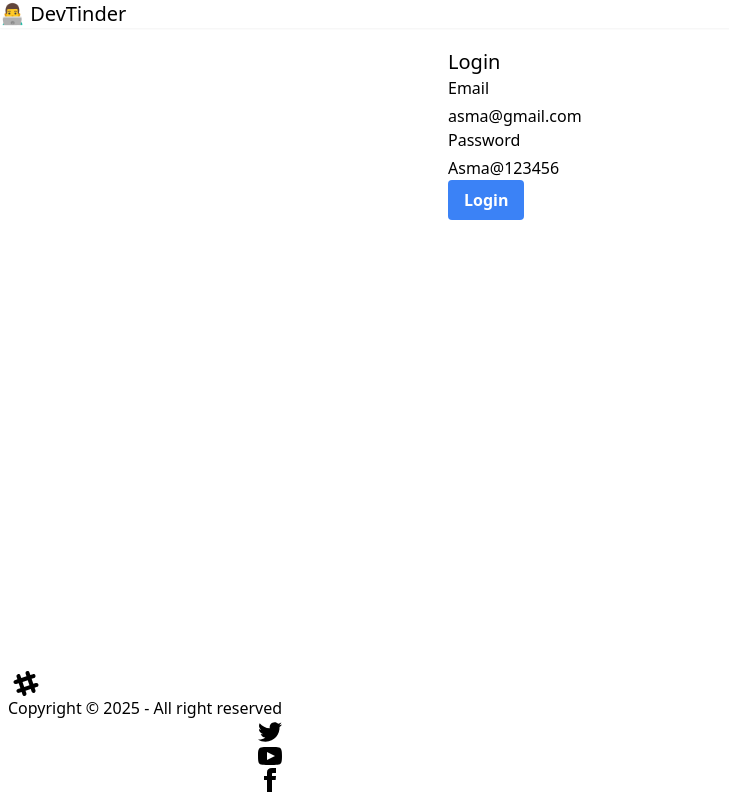
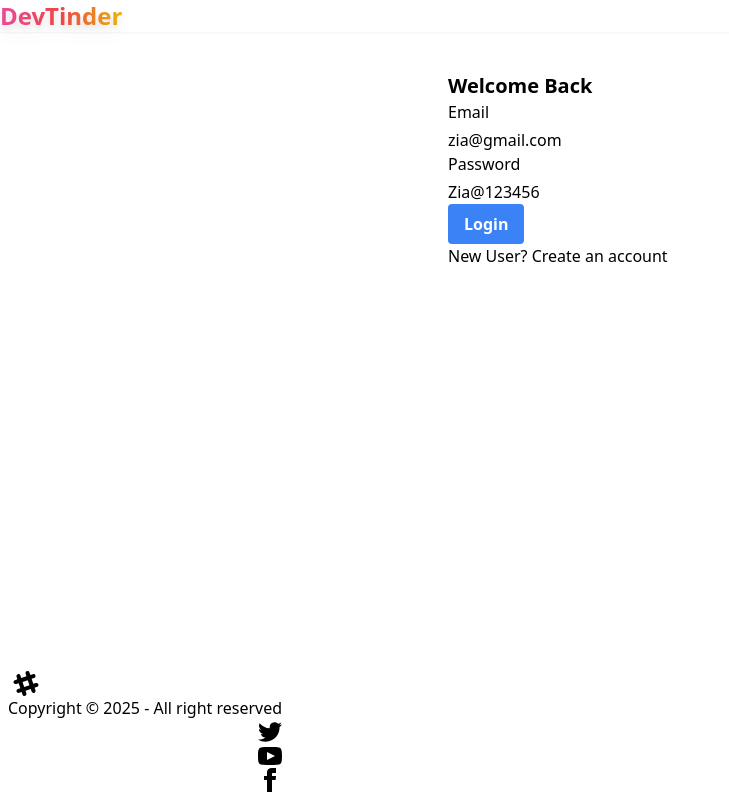
Before and after one commit to mohammadzia120/devTinder-fe, a React (Vite) app: page /login in a window 1280 px wide. Shown: the whole page, without its empty margins (0-729 px from the left). Built offline with nearby package versions, Linux system fonts and the light colour scheme.

Commit message:
bug fixes

```diff
--- a/index.html
+++ b/index.html
@@ -1,10 +1,10 @@
-<!doctype html>
+<!DOCTYPE html>
 <html lang="en">
   <head>
     <meta charset="UTF-8" />
     <link rel="icon" type="image/svg+xml" href="/vite.svg" />
     <meta name="viewport" content="width=device-width, initial-scale=1.0" />
-    <title>devtinder_frontend</title>
+    <title>DevTinder</title>
   </head>
   <body>
     <div id="root"></div>
--- a/src/components/Home.jsx
+++ b/src/components/Home.jsx
@@ -6,11 +6,20 @@
 
   return (
     <div className="flex flex-col items-center mt-10">
-      <h1 className="text-3xl font-bold mb-5">Welcome to DevTinder</h1>
+      <h1
+        className="text-4xl font-extrabold text-center mb-6
+  bg-gradient-to-r from-pink-500 via-red-500 to-yellow-500
+  bg-clip-text text-transparent drop-shadow-lg"
+      >
+        Welcome to DevTinder ❤️
+      </h1>
+      <h4 className="text-2xl  text-center font-bold mb-5">
+        Build by developer, for developer
+      </h4>
 
       {!user && (
-        <Link to="/login" className="btn btn-primary">
-          Login to continue
+        <Link to="/login" className="btn btn-primary my-5 px-10">
+          Login to continue...
         </Link>
       )}
     </div>
--- a/src/components/Login.jsx
+++ b/src/components/Login.jsx
@@ -6,11 +6,15 @@
 import { BASE_URL } from "../utils/constants";
 
 const Login = () => {
-  const [email, setEmail] = useState("asma@gmail.com");
-  const [password, setPassword] = useState("Asma@123456");
+  const [firstName, setFirstName] = useState("");
+  const [lastName, setLastName] = useState("");
+  const [isLoggedIn, setIsLoggedIn] = useState(true);
+  const [email, setEmail] = useState("zia@gmail.com");
+  const [password, setPassword] = useState("Zia@123456");
   const [error, setError] = useState("");
   const navigate = useNavigate();
   const dispatch = useDispatch();
+
   const handleLogin = async () => {
     try {
       const user = await axios.post(
@@ -26,15 +30,60 @@
       dispatch(addUser(user.data.data));
       navigate("/feed");
     } catch (err) {
-      console.log(err);
       setError(err.response.data.error || "Something went wrong!");
     }
   };
+  const handleSignUp = async () => {
+    try {
+      const user = await axios.post(
+        `${BASE_URL}/signup`,
+        { firstName, lastName, email, password },
+        { withCredentials: true }
+      );
+      console.log("userrrr", user);
+      dispatch(addUser(user.data.data));
+      return navigate("/profile");
+    } catch (err) {
+      console.log(err);
+      setError(err.response.data || "Something went wrong!");
+    }
+  };
+
   return (
-    <div className="flex justify-center my-5">
+    <div className="flex justify-center my-10">
       <div className="card card-border bg-base-300 w-96">
         <div className="card-body">
-          <h2 className="card-title justify-center text-xl">Login</h2>
+          <h2 className="card-title justify-center text-xl font-bold">
+            {!isLoggedIn ? "Create an account" : "Welcome Back"}
+          </h2>
+          {!isLoggedIn && (
+            <>
+              <div className="">
+                <fieldset className="fieldset">
+                  <legend className="fieldset-legend my-1">First Name</legend>
+                  <input
+                    type="text"
+                    className="input"
+                    placeholder="First Name"
+                    value={firstName}
+                    onChange={(e) => setFirstName(e.target.value)}
+                  />
+                </fieldset>
+              </div>
+              <div className="">
+                <fieldset className="fieldset">
+                  <legend className="fieldset-legend my-1">Last Name</legend>
+                  <input
+                    type="text"
+                    className="input"
+                    placeholder="Last Name"
+                    value={lastName}
+                    onChange={(e) => setLastName(e.target.value)}
+                  />
+                </fieldset>
+              </div>
+            </>
+          )}
           <div className="">
             <fieldset className="fieldset">
               <legend className="fieldset-legend my-1">Email</legend>
@@ -63,11 +112,21 @@
           <div className="card-actions justify-center">
             <button
               className="bg-blue-500 hover:bg-blue-700 text-white font-bold py-2 px-4 rounded"
-              onClick={handleLogin}
+              onClick={isLoggedIn ? handleLogin : handleSignUp}
             >
-              Login
+              {!isLoggedIn ? "Sign Up" : "Login"}
             </button>
           </div>
+          <p
+            className="cursor-pointer btn btn-link"
+            onClick={() => {
+              setIsLoggedIn(!isLoggedIn);
+            }}
+          >
+            {isLoggedIn
+              ? "New User? Create an account"
+              : "Already have an account? Login"}
+          </p>
         </div>
       </div>
     </div>
--- a/src/components/Navbar.jsx
+++ b/src/components/Navbar.jsx
@@ -4,7 +4,9 @@
 import { Link, useNavigate } from "react-router-dom";
 import { BASE_URL } from "../utils/constants";
 import { removeUser } from "../utils/userSlice";
-import { removeFeed } from "../utils/feedSlice";
+import { removeFeeds } from "../utils/feedSlice";
+import { removeConnections } from "../utils/connectionSlice";
+import { removeRequests } from "../utils/requestSlice";
 
 const Navbar = () => {
   const navigate = useNavigate();
@@ -14,8 +16,10 @@
     try {
       await axios.post(BASE_URL + "/logout", {}, { withCredentials: true });
       dispatch(removeUser());
-      dispatch(removeFeed());
-      return navigate("/login");
+      dispatch(removeFeeds());
+      dispatch(removeConnections());
+      dispatch(removeRequests());
+      navigate("/login");
     } catch (err) {
       console.error(err.message);
     }
@@ -24,8 +28,12 @@
     <div>
       <div className="navbar bg-base-300 shadow-sm">
         <div className="flex-1">
-          <Link to="/" className="btn btn-ghost text-xl">
-            👨‍💻 DevTinder
+          <Link
+            to={user ? "/feed" : "/"}
+            className="btn btn-ghost text-2xl font-extrabold bg-gradient-to-r from-pink-500 via-red-500 to-yellow-500
+  bg-clip-text text-transparent drop-shadow-lg"
+          >
+            DevTinder
           </Link>
         </div>
         <div className="flex gap-2">
@@ -65,7 +73,7 @@
                     <Link to="/requests">Requests</Link>
                   </li>
                   <li>
-                    <Link to="/logout" onClick={handleLogout}>
+                    <Link to="/login" onClick={handleLogout}>
                       Logout
                     </Link>
                   </li>
--- a/src/utils/feedSlice.js
+++ b/src/utils/feedSlice.js
@@ -11,8 +11,9 @@
       const newFeed = state.filter((feed) => feed._id !== action.payload);
       return newFeed;
     },
+    removeFeeds: () => null,
   },
 });
 
-export const { addFeed, removeFeed } = feedSlice.actions;
+export const { addFeed, removeFeed, removeFeeds } = feedSlice.actions;
 export default feedSlice.reducer;
```
Also changed, not shown: src/components/Body.jsx (+0 -8 lines).
